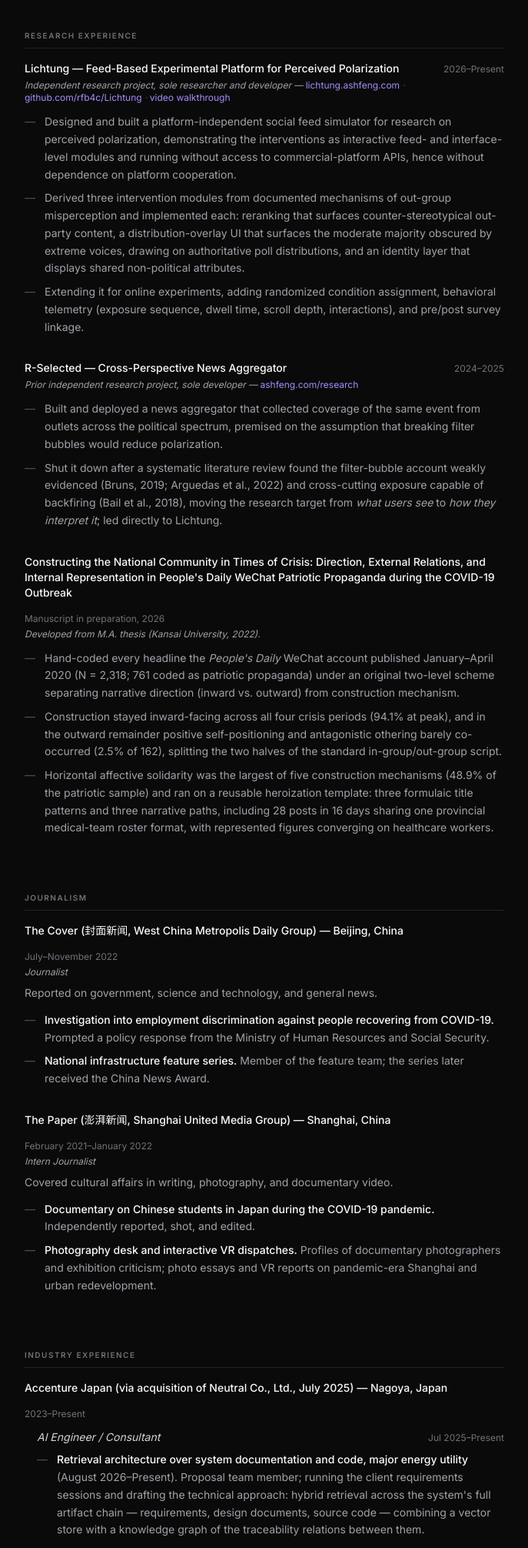
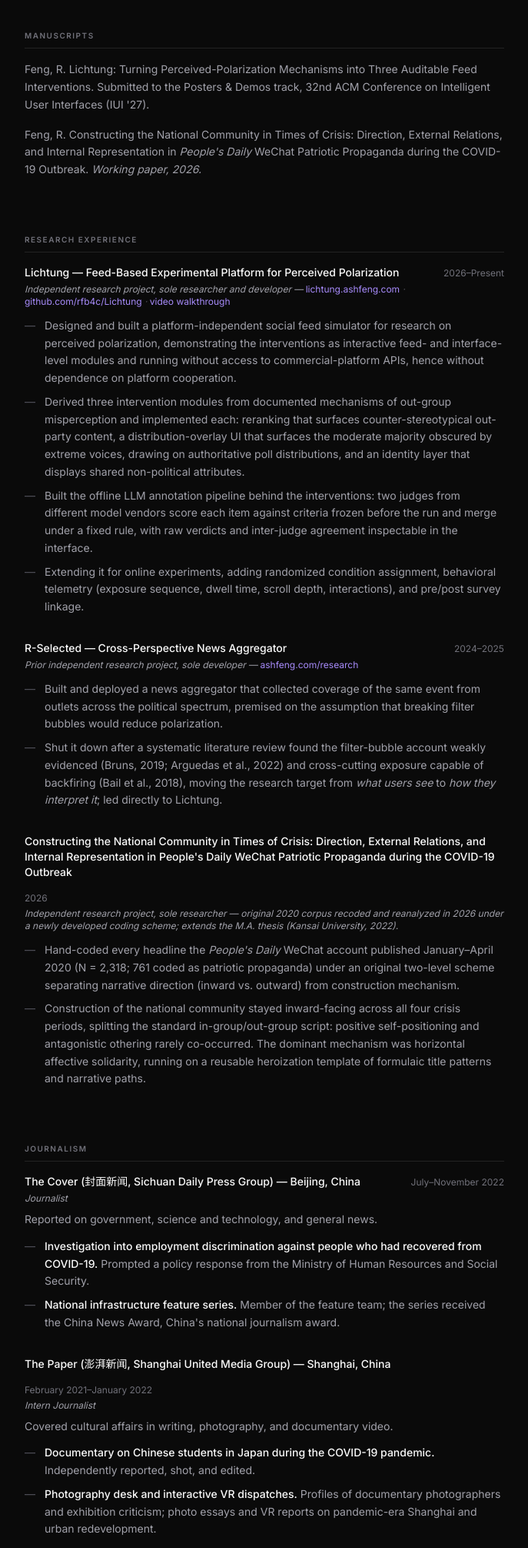
Before and after one commit to rfb4c/rfb4c.github.io, an Astro site: page /cv in a window 1280 px wide. Shown: the part 789-2800 px from the top of the page at 77% size, without its empty margins (296-983 px from the left). Built offline with nearby package versions, Linux system fonts and the light colour scheme; Astro itself is replaced by a stand-in of ours.

Commit message:
sync CV page and PDF with latest version
- Add Manuscripts section (Lichtung IUI '27 submission, People's Daily working paper)
- Add LLM annotation pipeline bullet to Lichtung entry
- Update People's Daily entry: role description, condensed bullets
- Merge Accenture/Neutral into single entry with sub-roles
- Correct The Cover parent company to Sichuan Daily Press Group
- Minor wording and date format fixes throughout
- Replace downloadable PDF with Rui_Feng_CV.pdf

Co-Authored-By: Claude Sonnet 4.6 <noreply@anthropic.com>

```diff
--- a/src/pages/cv.astro
+++ b/src/pages/cv.astro
@@ -1,7 +1,7 @@
 ---
 import BaseLayout from '../layouts/BaseLayout.astro';
 
-const PDF = '/cv/Ash_Feng_CV.pdf';
+const PDF = '/cv/Rui_Feng_CV.pdf';
 
 const education = [
   { school: 'Kansai University', where: 'Osaka, Japan', when: '2020–2022', detail: 'M.A. in Sociology (Mass Communication), highest grade in all graded coursework',
@@ -99,6 +99,21 @@ const certifications = [
     </div>
   </section>
 
+  <!-- Manuscripts -->
+  <section class="py-9">
+    <div class="max-w-2xl mx-auto px-6">
+      <h2 class="text-[10px] font-semibold uppercase tracking-[0.15em] text-gray-400 dark:text-zinc-500 pb-2 mb-4 border-b border-gray-100 dark:border-white/10">Manuscripts</h2>
+      <div class="space-y-4">
+        <p class="text-sm text-gray-500 dark:text-zinc-400 leading-relaxed">
+          Feng, R. Lichtung: Turning Perceived-Polarization Mechanisms into Three Auditable Feed Interventions. Submitted to the Posters &amp; Demos track, 32nd ACM Conference on Intelligent User Interfaces (IUI '27).
+        </p>
+        <p class="text-sm text-gray-500 dark:text-zinc-400 leading-relaxed">
+          Feng, R. Constructing the National Community in Times of Crisis: Direction, External Relations, and Internal Representation in <em>People's Daily</em> WeChat Patriotic Propaganda during the COVID-19 Outbreak. <em>Working paper, 2026.</em>
+        </p>
+      </div>
+    </div>
+  </section>
+
   <!-- Research experience -->
   <section class="py-9">
     <div class="max-w-2xl mx-auto px-6">
@@ -126,6 +141,10 @@ const certifications = [
             <li class="flex gap-3 text-sm leading-relaxed text-gray-500 dark:text-zinc-400">
               <span class="text-gray-300 dark:text-zinc-600 select-none">—</span>
               <span>Derived three intervention modules from documented mechanisms of out-group misperception and implemented each: reranking that surfaces counter-stereotypical out-party content, a distribution-overlay UI that surfaces the moderate majority obscured by extreme voices, drawing on authoritative poll distributions, and an identity layer that displays shared non-political attributes.</span>
+            </li>
+            <li class="flex gap-3 text-sm leading-relaxed text-gray-500 dark:text-zinc-400">
+              <span class="text-gray-300 dark:text-zinc-600 select-none">—</span>
+              <span>Built the offline LLM annotation pipeline behind the interventions: two judges from different model vendors score each item against criteria frozen before the run and merge under a fixed rule, with raw verdicts and inter-judge agreement inspectable in the interface.</span>
             </li>
             <li class="flex gap-3 text-sm leading-relaxed text-gray-500 dark:text-zinc-400">
               <span class="text-gray-300 dark:text-zinc-600 select-none">—</span>
@@ -157,9 +176,9 @@ const certifications = [
         <div>
           <div class="flex items-baseline justify-between gap-4 flex-wrap">
             <span class="text-sm font-medium text-[#111111] dark:text-[#FAFAFA]">Constructing the National Community in Times of Crisis: Direction, External Relations, and Internal Representation in People's Daily WeChat Patriotic Propaganda during the COVID-19 Outbreak</span>
-            <span class="text-xs text-gray-400 dark:text-zinc-500 shrink-0">Manuscript in preparation, 2026</span>
+            <span class="text-xs text-gray-400 dark:text-zinc-500 shrink-0">2026</span>
           </div>
-          <p class="text-xs text-gray-500 dark:text-zinc-400 mt-1 italic">Developed from M.A. thesis (Kansai University, 2022).</p>
+          <p class="text-xs text-gray-500 dark:text-zinc-400 mt-1 italic">Independent research project, sole researcher — original 2020 corpus recoded and reanalyzed in 2026 under a newly developed coding scheme; extends the M.A. thesis (Kansai University, 2022).</p>
           <ul class="mt-3 space-y-2">
             <li class="flex gap-3 text-sm leading-relaxed text-gray-500 dark:text-zinc-400">
               <span class="text-gray-300 dark:text-zinc-600 select-none">—</span>
@@ -167,11 +186,7 @@ const certifications = [
             </li>
             <li class="flex gap-3 text-sm leading-relaxed text-gray-500 dark:text-zinc-400">
               <span class="text-gray-300 dark:text-zinc-600 select-none">—</span>
-              <span>Construction stayed inward-facing across all four crisis periods (94.1% at peak), and in the outward remainder positive self-positioning and antagonistic othering barely co-occurred (2.5% of 162), splitting the two halves of the standard in-group/out-group script.</span>
-            </li>
-            <li class="flex gap-3 text-sm leading-relaxed text-gray-500 dark:text-zinc-400">
-              <span class="text-gray-300 dark:text-zinc-600 select-none">—</span>
-              <span>Horizontal affective solidarity was the largest of five construction mechanisms (48.9% of the patriotic sample) and ran on a reusable heroization template: three formulaic title patterns and three narrative paths, including 28 posts in 16 days sharing one provincial medical-team roster format, with represented figures converging on healthcare workers.</span>
+              <span>Construction of the national community stayed inward-facing across all four crisis periods, splitting the standard in-group/out-group script: positive self-positioning and antagonistic othering rarely co-occurred. The dominant mechanism was horizontal affective solidarity, running on a reusable heroization template of formulaic title patterns and narrative paths.</span>
             </li>
           </ul>
         </div>
@@ -188,7 +203,7 @@ const certifications = [
 
         <div>
           <div class="flex items-baseline justify-between gap-4 flex-wrap">
-            <span class="text-sm font-medium text-[#111111] dark:text-[#FAFAFA]">The Cover (封面新闻, West China Metropolis Daily Group) — Beijing, China</span>
+            <span class="text-sm font-medium text-[#111111] dark:text-[#FAFAFA]">The Cover (封面新闻, Sichuan Daily Press Group) — Beijing, China</span>
             <span class="text-xs text-gray-400 dark:text-zinc-500">July–November 2022</span>
           </div>
           <p class="text-xs text-gray-500 dark:text-zinc-400 mt-1 italic">Journalist</p>
@@ -196,11 +211,11 @@ const certifications = [
           <ul class="mt-3 space-y-2">
             <li class="flex gap-3 text-sm leading-relaxed text-gray-500 dark:text-zinc-400">
               <span class="text-gray-300 dark:text-zinc-600 select-none">—</span>
-              <span><a href="https://m.thecover.cn/news_details.html?eid=H4rQMrOpoNU=" target="_blank" rel="noopener noreferrer" class="text-[#111111] dark:text-[#FAFAFA] font-medium hover:opacity-70 transition-opacity">Investigation into employment discrimination against people recovering from COVID-19.</a> Prompted a policy response from the Ministry of Human Resources and Social Security.</span>
+              <span><a href="https://m.thecover.cn/news_details.html?eid=H4rQMrOpoNU=" target="_blank" rel="noopener noreferrer" class="text-[#111111] dark:text-[#FAFAFA] font-medium hover:opacity-70 transition-opacity">Investigation into employment discrimination against people who had recovered from COVID-19.</a> Prompted a policy response from the Ministry of Human Resources and Social Security.</span>
             </li>
             <li class="flex gap-3 text-sm leading-relaxed text-gray-500 dark:text-zinc-400">
               <span class="text-gray-300 dark:text-zinc-600 select-none">—</span>
-              <span><a href="/writing" class="text-[#111111] dark:text-[#FAFAFA] font-medium hover:opacity-70 transition-opacity">National infrastructure feature series.</a> Member of the feature team; the series later received the China News Award.</span>
+              <span><a href="/writing" class="text-[#111111] dark:text-[#FAFAFA] font-medium hover:opacity-70 transition-opacity">National infrastructure feature series.</a> Member of the feature team; the series received the China News Award, China's national journalism award.</span>
             </li>
           </ul>
         </div>
@@ -236,14 +251,15 @@ const certifications = [
 
         <div>
           <div class="flex items-baseline justify-between gap-4 flex-wrap">
-            <span class="text-sm font-medium text-[#111111] dark:text-[#FAFAFA]">Accenture Japan (via acquisition of Neutral Co., Ltd., July 2025) — Nagoya, Japan</span>
+            <span class="text-sm font-medium text-[#111111] dark:text-[#FAFAFA]">Accenture Japan <span class="font-normal text-gray-400 dark:text-zinc-500">(via acquisition of Neutral Co., Ltd., July 2025)</span> — Nagoya, Japan</span>
             <span class="text-xs text-gray-400 dark:text-zinc-500">2023–Present</span>
           </div>
 
+          <!-- Sub-role: AI Engineer -->
           <div class="mt-3 ml-4">
             <div class="flex items-baseline justify-between gap-4 flex-wrap">
-              <span class="text-sm italic text-gray-600 dark:text-zinc-300">AI Engineer / Consultant</span>
-              <span class="text-xs text-gray-400 dark:text-zinc-500">Jul 2025–Present</span>
+              <span class="text-xs text-gray-500 dark:text-zinc-400 italic">AI Engineer / Consultant</span>
+              <span class="text-xs text-gray-400 dark:text-zinc-500">July 2025–Present</span>
             </div>
             <ul class="mt-2 space-y-2">
               <li class="flex gap-3 text-sm leading-relaxed text-gray-500 dark:text-zinc-400">
@@ -261,15 +277,14 @@ const certifications = [
             </ul>
           </div>
 
+          <!-- Sub-role: Software Engineer -->
           <div class="mt-4 ml-4">
             <div class="flex items-baseline justify-between gap-4 flex-wrap">
-              <span class="text-sm italic text-gray-600 dark:text-zinc-300">Software Engineer, Neutral Co., Ltd.</span>
-              <span class="text-xs text-gray-400 dark:text-zinc-500">2023–Jul 2025</span>
+              <span class="text-xs text-gray-500 dark:text-zinc-400 italic">Software Engineer, Neutral Co., Ltd.</span>
+              <span class="text-xs text-gray-400 dark:text-zinc-500">2023–July 2025</span>
             </div>
             <p class="text-sm text-gray-500 dark:text-zinc-400 mt-2 leading-relaxed">
-              Full-stack agile development of a vehicle design support system for a major automotive
-              manufacturer: detailed design through implementation, unit test, and system test in Java,
-              TypeScript, and Oracle.
+              Full-stack agile development of a vehicle design support system for a major automotive manufacturer: detailed design through implementation, unit test, and system test in Java, TypeScript, and Oracle.
             </p>
           </div>
         </div>
```
Also changed, not shown: 1 other file.
